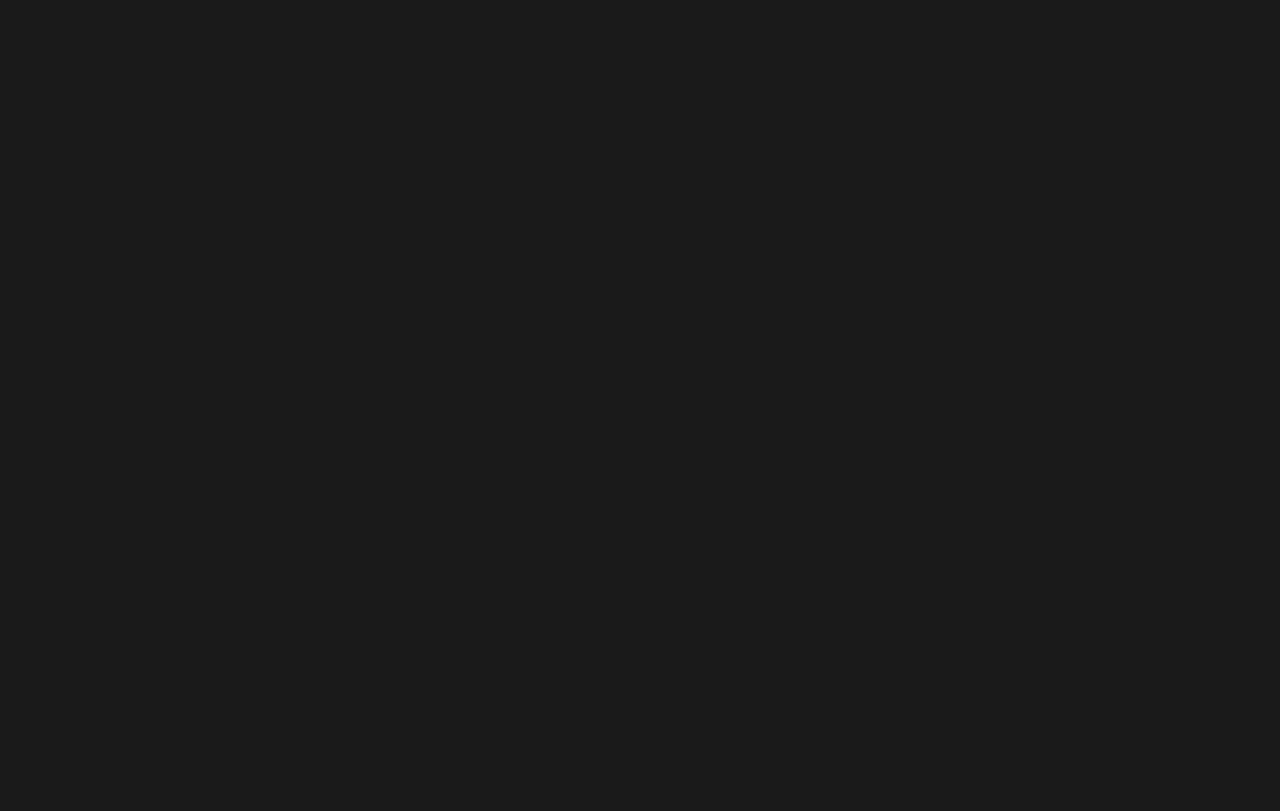
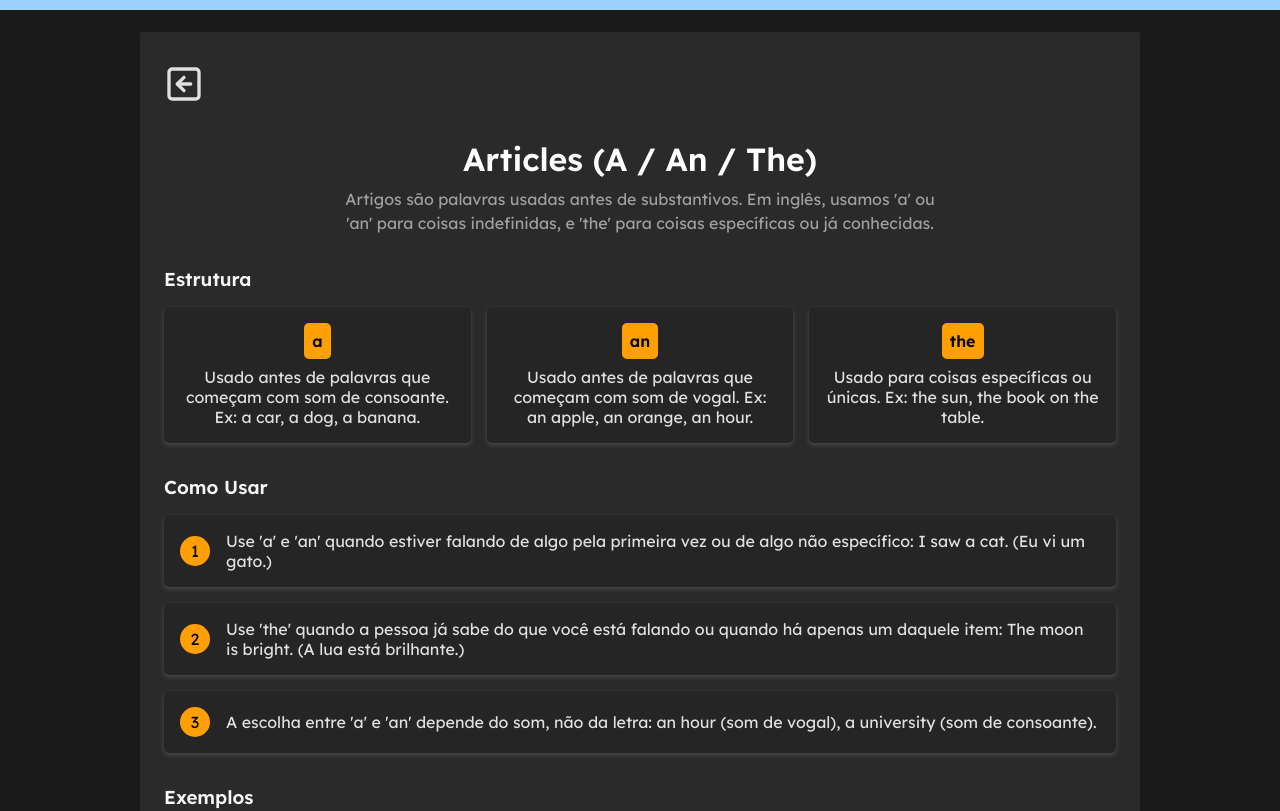
Before and after one commit to pauloelf/quicklish, a React (Vite) app: page /articles/reading in a window 1280 px wide. Before the commit this address had no page. Shown: the top 811 px of the page. Built offline with nearby package versions, Linux system fonts and the light colour scheme.

Commit message:
feat(routes): add routes (not-found, quiz and reading)

```diff
--- a/src/main.tsx
+++ b/src/main.tsx
@@ -3,12 +3,18 @@ import { createRoot } from "react-dom/client";
 import { BrowserRouter, Route, Routes } from "react-router";
 import App from "@/App";
 import "@/App.css";
+import QuizPage from "./pages/Quiz";
+import ReadingPage from "./pages/Reading";
+import NotFoundPage from "./pages/NotFound";
 
 createRoot(document.getElementById("root")!).render(
   <StrictMode>
     <BrowserRouter>
       <Routes>
+        <Route path="*" element={<NotFoundPage />} />
         <Route path="/" element={<App />} />
+        <Route path="/:id/reading" element={<ReadingPage />} />
+        <Route path="/:id/quiz" element={<QuizPage />} />
       </Routes>
     </BrowserRouter>
   </StrictMode>
```
